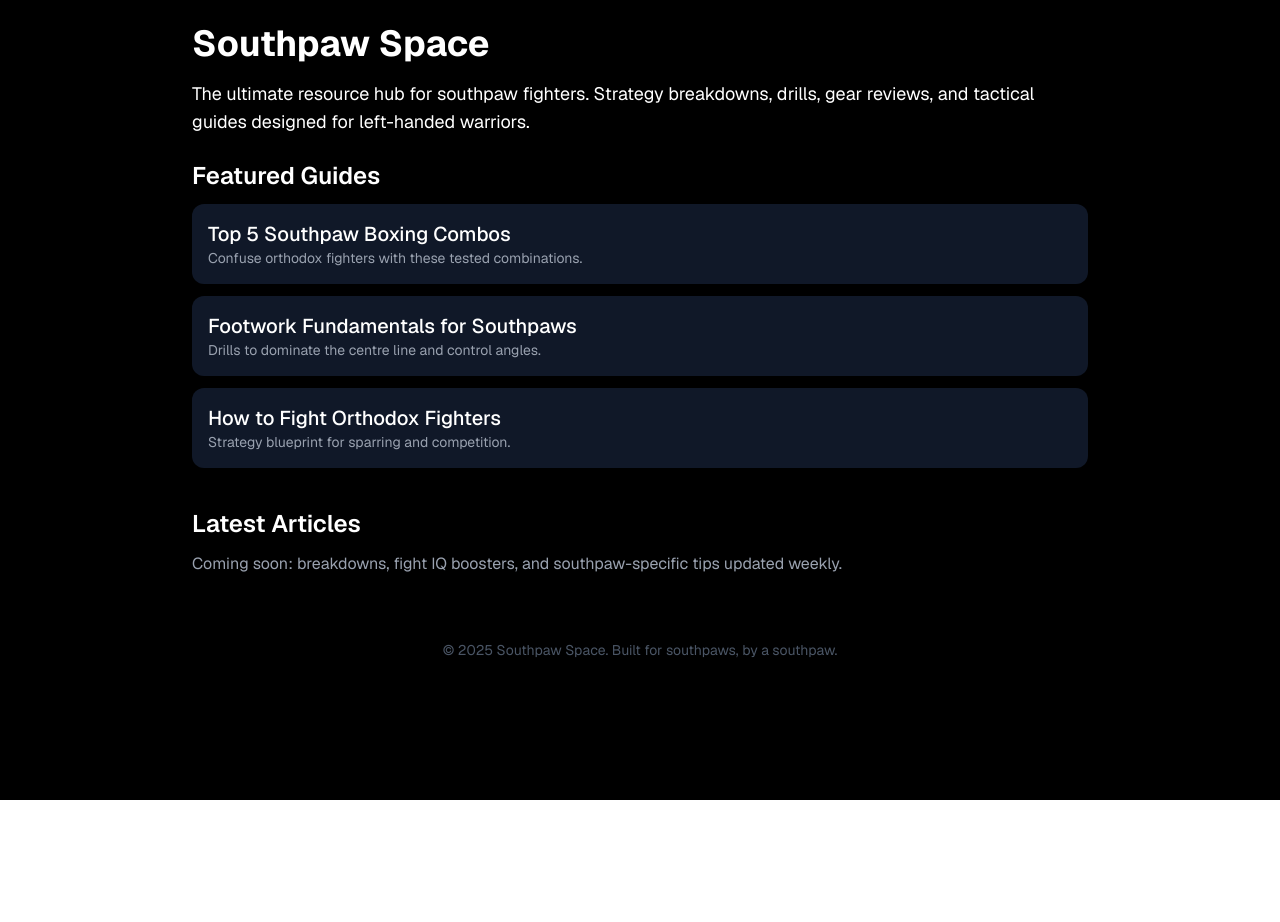
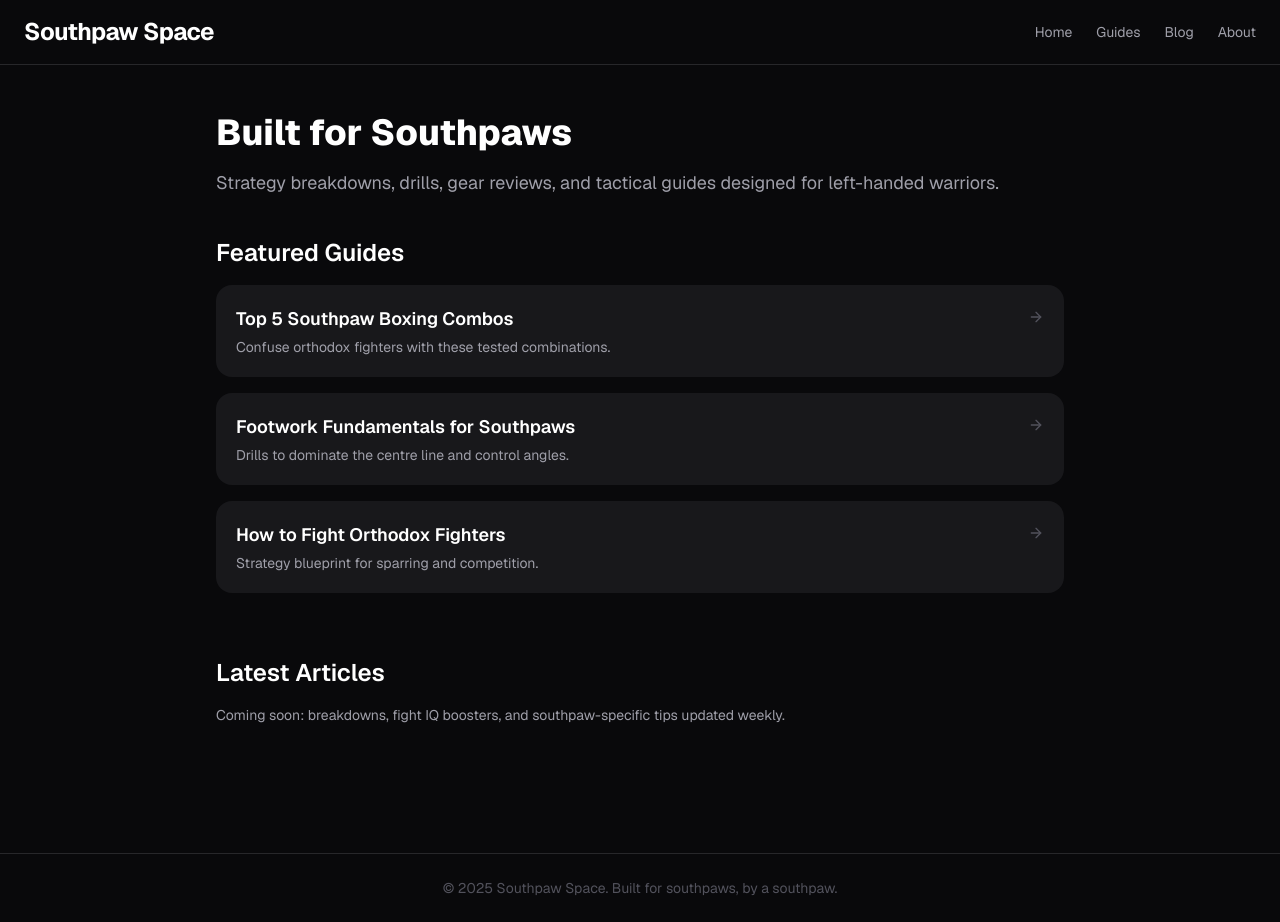
Before and after one commit to GNO-SPS/SouthpawSpace, a Next.js app: page / in a window 1280 px wide. Before the commit the page ends 800 px from the top, so only its background shows below. Built offline with nearby package versions, Linux system fonts and the light colour scheme.

Commit message:
Updated homepage design

```diff
--- a/src/app/page.tsx
+++ b/src/app/page.tsx
@@ -1,48 +1,68 @@
+import { ArrowRight } from "lucide-react";
+
 export default function Home() {
   return (
-    <main className="min-h-screen bg-black text-white p-6 font-sans">
-      <div className="max-w-4xl mx-auto">
-        <h1 className="text-4xl font-bold mb-4">Southpaw Space</h1>
-        <p className="text-lg mb-6">
-          The ultimate resource hub for southpaw fighters. Strategy breakdowns, drills,
-          gear reviews, and tactical guides designed for left-handed warriors.
+    <main className="min-h-screen bg-zinc-950 text-white font-sans">
+      <header className="w-full border-b border-zinc-800 py-4 px-6 flex justify-between items-center">
+        <h1 className="text-2xl font-bold tracking-tight">Southpaw Space</h1>
+        <nav className="space-x-6 text-sm text-zinc-400">
+          <a href="#" className="hover:text-white">Home</a>
+          <a href="#" className="hover:text-white">Guides</a>
+          <a href="#" className="hover:text-white">Blog</a>
+          <a href="#" className="hover:text-white">About</a>
+        </nav>
+      </header>
+
+      <section className="max-w-4xl mx-auto px-6 py-12">
+        <h2 className="text-4xl font-extrabold mb-4">Built for Southpaws</h2>
+        <p className="text-lg text-zinc-400 mb-10">
+          Strategy breakdowns, drills, gear reviews, and tactical guides designed for left-handed warriors.
         </p>
 
-        <section className="mb-10">
-          <h2 className="text-2xl font-semibold mb-3">Featured Guides</h2>
-          <ul className="space-y-3">
-            <li className="bg-gray-900 p-4 rounded-xl shadow">
-              <h3 className="text-xl font-medium">Top 5 Southpaw Boxing Combos</h3>
-              <p className="text-sm text-gray-400">
-                Confuse orthodox fighters with these tested combinations.
-              </p>
-            </li>
-            <li className="bg-gray-900 p-4 rounded-xl shadow">
-              <h3 className="text-xl font-medium">Footwork Fundamentals for Southpaws</h3>
-              <p className="text-sm text-gray-400">
-                Drills to dominate the centre line and control angles.
-              </p>
-            </li>
-            <li className="bg-gray-900 p-4 rounded-xl shadow">
-              <h3 className="text-xl font-medium">How to Fight Orthodox Fighters</h3>
-              <p className="text-sm text-gray-400">
-                Strategy blueprint for sparring and competition.
-              </p>
-            </li>
-          </ul>
-        </section>
+        <div className="mb-16">
+          <h3 className="text-2xl font-semibold mb-4">Featured Guides</h3>
+          <div className="space-y-4">
+            {[
+              {
+                title: "Top 5 Southpaw Boxing Combos",
+                desc: "Confuse orthodox fighters with these tested combinations.",
+              },
+              {
+                title: "Footwork Fundamentals for Southpaws",
+                desc: "Drills to dominate the centre line and control angles.",
+              },
+              {
+                title: "How to Fight Orthodox Fighters",
+                desc: "Strategy blueprint for sparring and competition.",
+              },
+            ].map((item, i) => (
+              <div
+                key={i}
+                className="bg-zinc-900 p-5 rounded-2xl hover:shadow-lg hover:scale-[1.02] transition-all cursor-pointer"
+              >
+                <div className="flex justify-between items-start">
+                  <div>
+                    <h4 className="text-lg font-semibold mb-1">{item.title}</h4>
+                    <p className="text-sm text-zinc-400">{item.desc}</p>
+                  </div>
+                  <ArrowRight className="w-4 h-4 text-zinc-600 mt-1" />
+                </div>
+              </div>
+            ))}
+          </div>
+        </div>
 
-        <section className="mb-10">
-          <h2 className="text-2xl font-semibold mb-3">Latest Articles</h2>
-          <p className="text-gray-400">
+        <div>
+          <h3 className="text-2xl font-semibold mb-4">Latest Articles</h3>
+          <p className="text-zinc-400 text-sm">
             Coming soon: breakdowns, fight IQ boosters, and southpaw-specific tips updated weekly.
           </p>
-        </section>
+        </div>
+      </section>
 
-        <footer className="text-center text-sm text-gray-600 mt-16">
-          © {new Date().getFullYear()} Southpaw Space. Built for southpaws, by a southpaw.
-        </footer>
-      </div>
+      <footer className="text-center text-sm text-zinc-600 border-t border-zinc-800 py-6 mt-20">
+        © {new Date().getFullYear()} Southpaw Space. Built for southpaws, by a southpaw.
+      </footer>
     </main>
   );
 }
```
Also changed, not shown: package.json (+7 -6 lines), 1 other file (tests, documents, lock files or other folders).
